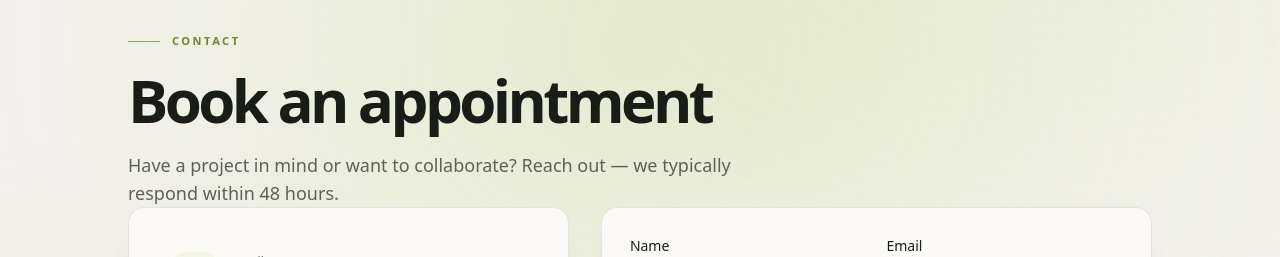
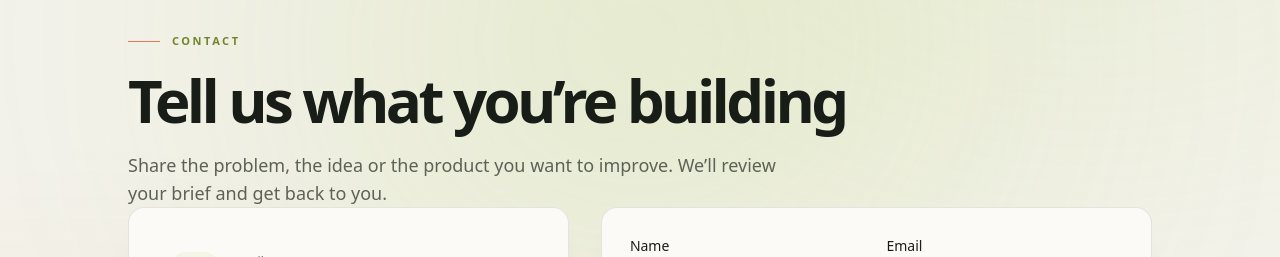
Before and after one commit to em757896-alt/elevate-media-productions, a SvelteKit app in the folder apps/web/: page /contact in a window 1280 px wide. Shown: the part 213-470 px from the top of the page. Built offline with nearby package versions, Linux system fonts and the light colour scheme; no server answers.

Commit message:
Rewrite contact page copy for a professional studio enquiry

```diff
--- a/apps/web/src/routes/contact/+page.svelte
+++ b/apps/web/src/routes/contact/+page.svelte
@@ -47,7 +47,7 @@
 
 <svelte:head>
   <title>Contact — Elevate Media Productions</title>
-  <meta name="description" content="Book an appointment with Elevate Media Productions for web, mobile and community platform projects." />
+  <meta name="description" content="Contact Elevate Media Productions about web applications, Android products and digital product engineering." />
 </svelte:head>
 
 <div class="pt-28 md:pt-36">
@@ -56,8 +56,8 @@
     <div class="container-x relative">
       <SectionHeading
         badge="Contact"
-        title="Book an appointment"
-        subtitle="Have a project in mind or want to collaborate? Reach out — we typically respond within 48 hours."
+        title="Tell us what you’re building"
+        subtitle="Share the problem, the idea or the product you want to improve. We’ll review your brief and get back to you."
       />
 
       <div class="grid gap-8 lg:grid-cols-[1.2fr_1.5fr]">
@@ -110,7 +110,7 @@
               <div class="flex h-14 w-14 items-center justify-center rounded-full bg-accent-500/10 text-accent-500">
                 <MessageCircle size={26} />
               </div>
-              <h3 class="mt-5 font-display text-xl font-bold text-ink dark:text-white">Request received!</h3>
+              <h3 class="mt-5 font-display text-xl font-bold text-ink dark:text-white">Your message is on its way.</h3>
               <p class="mt-2 text-sm text-ink-light dark:text-slate-400">Thanks {name.split(' ')[0] || 'there'} — one of our team will get back to you within 48 hours.</p>
               <button class="btn-outline mt-6 !text-ink dark:!text-slate-200" onclick={() => submitted = false}>
                 Send another message
@@ -156,7 +156,7 @@
                     <span class="inline-block h-4 w-4 animate-spin rounded-full border-2 border-white/40 border-t-white" aria-hidden="true"></span>
                     Sending...
                   {:else}
-                    <Send size={15} /> Book appointment
+                    <Send size={15} /> Send project enquiry
                   {/if}
                 </button>
               </div>
```
